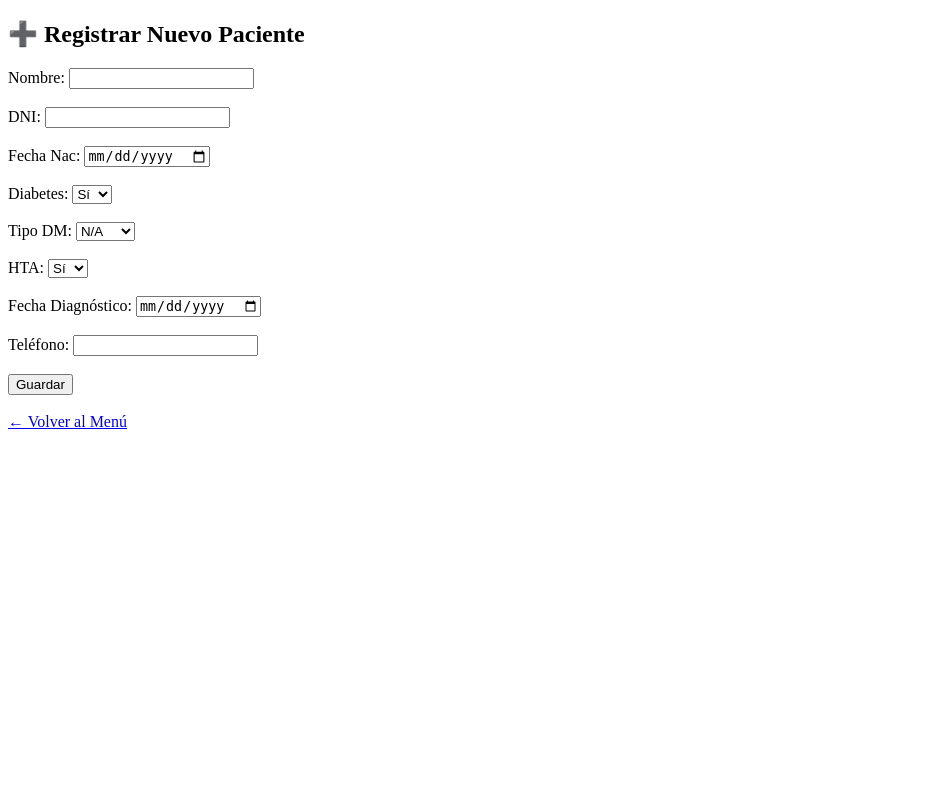
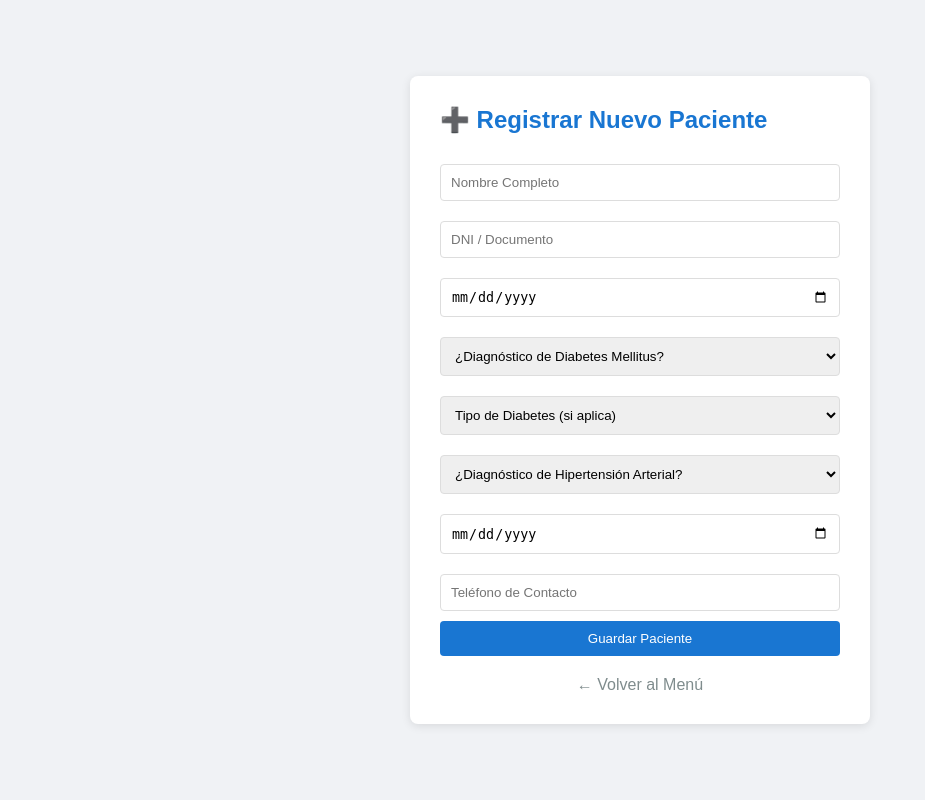
Before and after one commit to juanccm717-cyber/SEGUIMIENTO_DM, a Flask app: template templates/registrar_paciente.html in a window 1280 px wide. Shown: the whole page, without its empty margins (0-925 px from the left). Run offline with Flask 3, Linux system fonts and the light colour scheme; the template is opened without the code that fills it, so the values that code supplies are empty.

Commit message:
Conectar a Supabase y guardar pacientes

```diff
--- a/app.py
+++ b/app.py
@@ -1,9 +1,36 @@
 from flask import Flask, render_template, request, redirect, url_for, session
+import os
+import sys
+import traceback
 
-app = Flask(__name__)
+# === Manejo de errores para ver logs en Vercel ===
+def handle_exception(exc_type, exc_value, exc_traceback):
+    if issubclass(exc_type, KeyboardInterrupt):
+        sys.__excepthook__(exc_type, exc_value, exc_traceback)
+        return
+    print("Uncaught exception:", file=sys.stderr)
+    traceback.print_exception(exc_type, exc_value, exc_traceback, file=sys.stderr)
+
+sys.excepthook = handle_exception
+
+# === Ruta absoluta al directorio raíz del proyecto ===
+project_root = os.path.dirname(os.path.dirname(os.path.abspath(__file__)))
+
+# === Inicializa Flask con la carpeta de templates correcta ===
+app = Flask(__name__, template_folder=os.path.join(project_root, 'templates'))
+
+# === Configuración de Supabase (¡TUS DATOS REALES!) ===
+SUPABASE_URL = "https://efterwiekhvmfsegmfu.supabase.co"
+SUPABASE_KEY = "eyJhbGciOiJIUzI1NiIsInR5cCI6IkpXVCJ9.eyJpc3MiOiJzdXBhYmFzZSIsInJlZiI6ImVmbHRlcndpZWtodm1mc2VnbWZ1Iiwicm9sZSI6ImFub24iLCJpYXQiOjE3NjQzNjIwMzksImV4cCI6MjA3OTkzODAzOX0.a6ZDMToIMV26z_1JErX1NXbYUmafLN-RZ37plU9TmDs"
+
+# === Conexión a Supabase ===
+from supabase import create_client
+supabase = create_client(SUPABASE_URL, SUPABASE_KEY)
+
+# === Configuración de sesión ===
 app.secret_key = "tu_clave_secreta_aqui"  # Cambia esto en producción
 
-# Usuarios simulados (más adelante los conectarás a Supabase)
+# === Usuarios simulados (más adelante los conectarás a Supabase) ===
 USUARIOS = {
     "admin": "admin123",
     "medico": "medico123",
@@ -31,7 +58,68 @@ def menu():
         return redirect('/')
     return render_template('menu.html', usuario=session['usuario'])
 
+@app.route('/registrar_paciente')
+def registrar():
+    if 'usuario' not in session:
+        return redirect('/')
+    return render_template('registrar_paciente.html')
+
+@app.route('/registrar_paciente', methods=['POST'])
+def guardar_paciente():
+    if 'usuario' not in session:
+        return redirect('/')
+
+    try:
+        data = {
+            'nombre': request.form['nombre'],
+            'dni': request.form['dni'],
+            'fecha_nacimiento': request.form['fecha_nacimiento'],
+            'diagnostico_dm': request.form['diagnostico_dm'] == 'si',
+            'tipo_dm': request.form.get('tipo_dm') or None,
+            'diagnostico_hta': request.form['diagnostico_hta'] == 'si',
+            'fecha_diagnostico': request.form['fecha_diagnostico'],
+            'telefono': request.form.get('telefono') or None,
+            'email': request.form.get('email') or None
+        }
+
+        # Guardar en Supabase
+        response = supabase.table('pacientes').insert(data).execute()
+
+        if response:
+            return f"""
+            <h2 style="font-family: Arial, sans-serif; color: #2e7d32;">✅ Paciente registrado con éxito</h2>
+            <p><strong>Nombre:</strong> {data['nombre']}<br>
+               <strong>DNI:</strong> {data['dni']}</p>
+            <a href="/menu" style="display: inline-block; margin-top: 15px; padding: 8px 16px; background: #1976d2;
+               color: white; text-decoration: none; border-radius: 4px;">← Volver al Menú</a>
+            """
+        else:
+            return "<h2 style='color: red;'>❌ Error: No se pudo guardar en Supabase.</h2><a href='/registrar_paciente'>Reintentar</a>"
+
+    except Exception as e:
+        return f"<h3 style='color: red;'>⚠️ Error al procesar:</h3><pre>{traceback.format_exc()}</pre>"
+
 @app.route('/logout')
 def logout():
     session.pop('usuario', None)
     return redirect('/')
+
+# === HANDLER PARA VERCEL (NO TOCAR) ===
+def handler(event, context):
+    with app.test_request_context(
+        path=event.get('path', '/'),
+        method=event.get('httpMethod', 'GET'),
+        headers=event.get('headers', {})
+    ):
+        try:
+            response = app.full_dispatch_request()
+            return {
+                'statusCode': response.status_code,
+                'headers': dict(response.headers),
+                'body': response.get_data(as_text=True)
+            }
+        except Exception as e:
+            return {
+                'statusCode': 500,
+                'body': f"Internal Server Error:\n{traceback.format_exc()}"
+            }
--- a/requirements.txt
+++ b/requirements.txt
@@ -1 +1,2 @@
 Flask==2.3.3
+supabase==2.9.0
--- a/templates/registrar_paciente.html
+++ b/templates/registrar_paciente.html
@@ -1,35 +1,47 @@
 <!DOCTYPE html>
 <html>
-<head><title>Registrar Paciente</title></head>
+<head>
+    <meta charset="utf-8">
+    <title>Registrar Paciente - ProTocol DMHTA</title>
+    <style>
+        body { font-family: Arial, sans-serif; background: #f0f2f5; display: flex; justify-content: center; align-items: center; height: 100vh; margin: 0; }
+        .form { background: white; padding: 30px; border-radius: 8px; box-shadow: 0 2px 10px rgba(0,0,0,0.1); width: 400px; }
+        .form h2 { margin-top: 0; color: #1976d2; }
+        .form input, .form select { width: 100%; padding: 10px; margin: 10px 0; border: 1px solid #ddd; border-radius: 4px; box-sizing: border-box; }
+        .form button { width: 100%; padding: 10px; background: #1976d2; color: white; border: none; border-radius: 4px; cursor: pointer; }
+        .form button:hover { background: #1565c0; }
+        .back { display: block; text-align: center; margin-top: 20px; color: #7f8c8d; text-decoration: none; }
+        .back:hover { text-decoration: underline; }
+    </style>
+</head>
 <body>
+    <div class="form">
         <h2>➕ Registrar Nuevo Paciente</h2>
         <form method="POST" action="/registrar_paciente">
-    <label>Nombre: <input name="nombre" required></label><br><br>
-    <label>DNI: <input name="dni" required></label><br><br>
-    <label>Fecha Nac: <input name="fecha_nacimiento" type="date" required></label><br><br>
-    <label>Diabetes:
+            <input type="text" name="nombre" placeholder="Nombre Completo" required>
+            <input type="text" name="dni" placeholder="DNI / Documento" required>
+            <input type="date" name="fecha_nacimiento" placeholder="Fecha de Nacimiento" required>
             <select name="diagnostico_dm" required>
+                <option value="">¿Diagnóstico de Diabetes Mellitus?</option>
                 <option value="si">Sí</option>
                 <option value="no">No</option>
             </select>
-    </label><br><br>
-    <label>Tipo DM:
             <select name="tipo_dm">
-        <option value="">N/A</option>
+                <option value="">Tipo de Diabetes (si aplica)</option>
                 <option value="1">Tipo 1</option>
                 <option value="2">Tipo 2</option>
+                <option value="gestacional">Gestacional</option>
             </select>
-    </label><br><br>
-    <label>HTA:
             <select name="diagnostico_hta" required>
+                <option value="">¿Diagnóstico de Hipertensión Arterial?</option>
                 <option value="si">Sí</option>
                 <option value="no">No</option>
             </select>
-    </label><br><br>
-    <label>Fecha Diagnóstico: <input name="fecha_diagnostico" type="date" required></label><br><br>
-    <label>Teléfono: <input name="telefono"></label><br><br>
-    <button type="submit">Guardar</button>
+            <input type="date" name="fecha_diagnostico" placeholder="Fecha de Diagnóstico" required>
+            <input type="text" name="telefono" placeholder="Teléfono de Contacto">
+            <button type="submit">Guardar Paciente</button>
         </form>
-  <br><a href="/menu">← Volver al Menú</a>
+        <a href="/menu" class="back">← Volver al Menú</a>
+    </div>
 </body>
 </html>
```
Lines whose indentation alone changed are shown as unchanged.
